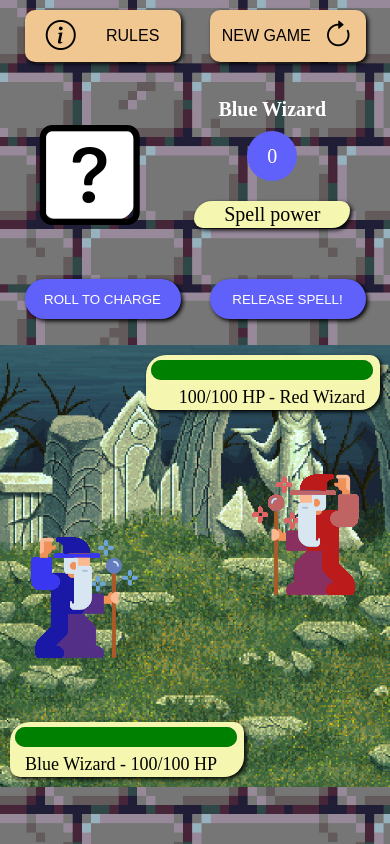
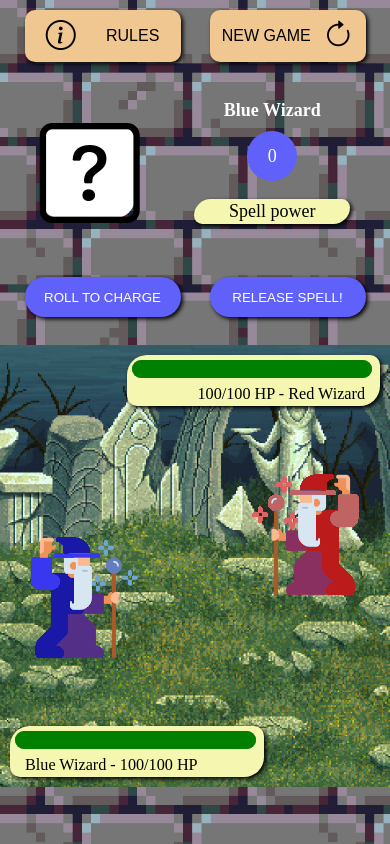
Before and after one commit to AlexisBoucherie/js-dice-game, a PHP site: page / in a window 390 px wide. Run offline with PHP 8.4, Linux system fonts and the light colour scheme.

Commit message:
change mobile font-size

```diff
--- a/style.css
+++ b/style.css
@@ -3,7 +3,7 @@
 body {
     margin: 0;
     padding: 0;
-    font-size: 20px;
+    font-size: 18px;
     background-image: url("img/brickwall.jpeg");
     background-repeat: repeat;
     background-size: 75vw;
@@ -126,7 +126,7 @@ header p {
 }
 
 .player {
-    width: 60vw;
+    width: 65vw;
 }
 
 .pl2 {
@@ -249,6 +249,7 @@ header p {
     }
 
     body {
+        font-size: 20px;
         background-image: url('img/brickwall-large.jpeg');
     }
 
@@ -257,10 +258,3 @@ header p {
         background-size: contain;
     }
   }
-
-/* --- TO DO LIST (améliorations) ---
-- Desktop version
-- ajout d'une musique de fond
-- ajout de sounds fx
-- ajout d'animation de sort
-*/
```
